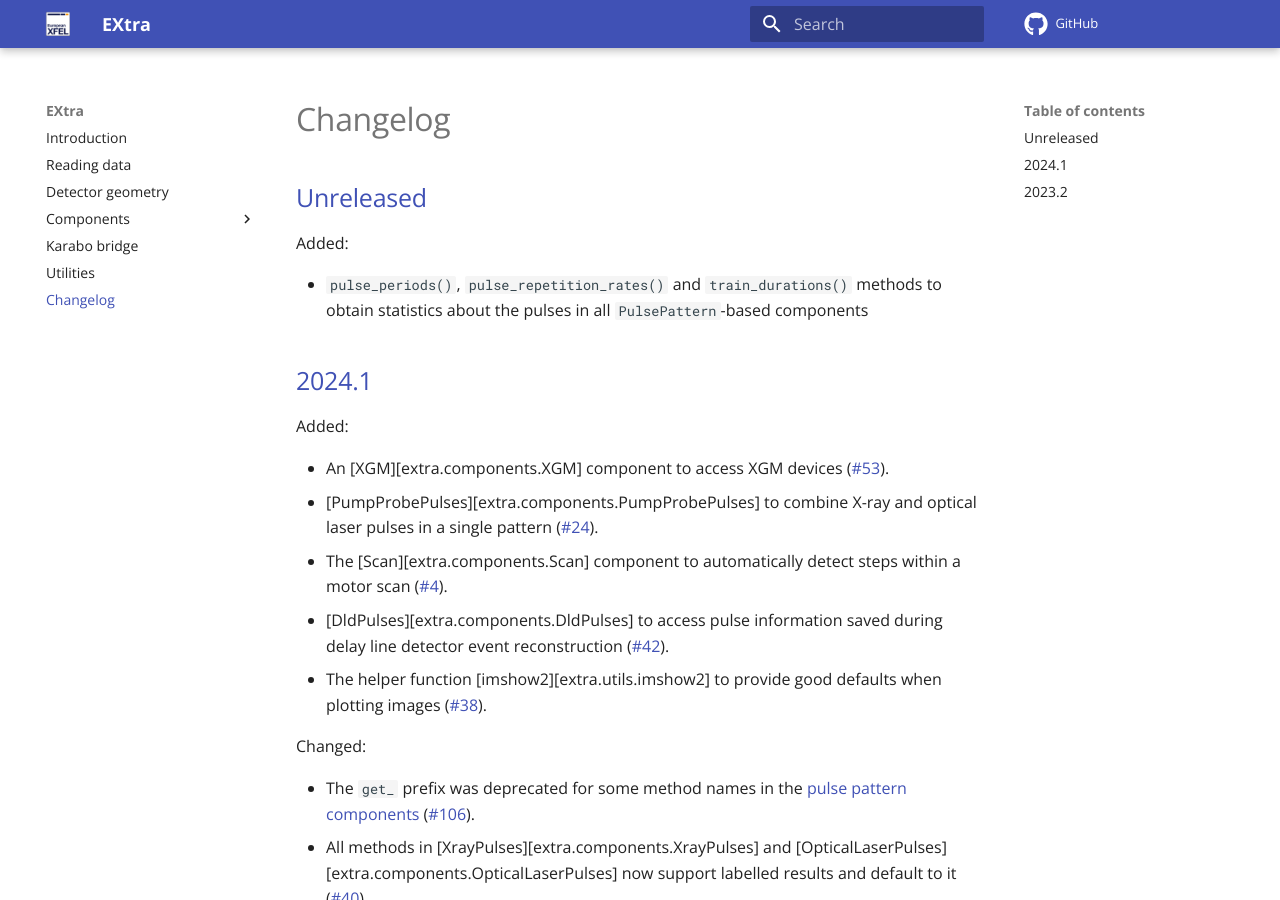
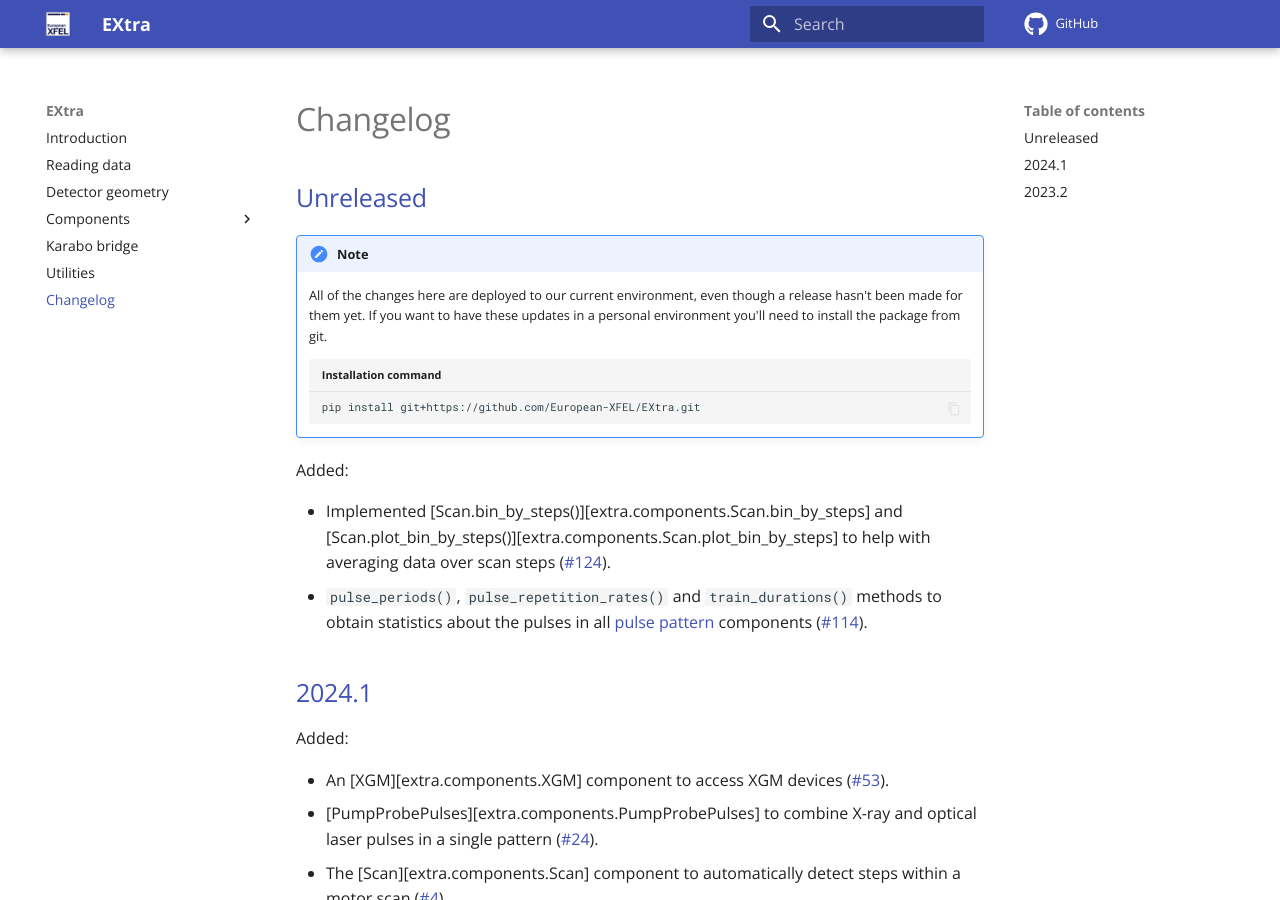
Before and after one commit to European-XFEL/EXtra, an MkDocs documentation site: the page built from docs/changelog.md, in a window 1280 px wide and 900 px high. Built offline with MkDocs 1.6.1 and Material for MkDocs 9.7.7, drawn with Linux system fonts in a browser that asks for light colours; emoji names are drawn with the system emoji font; comment, search, counter and statistics services are not loaded.

Commit message:
Update the changelog
- Uncommented installation admonition
- Fixed formatting
- Added links

````diff
--- a/docs/changelog.md
+++ b/docs/changelog.md
@@ -6,37 +6,45 @@
 # Changelog
 
 ## [Unreleased]
+
+!!! note
+    All of the changes here are deployed to our current environment, even though
+    a release hasn't been made for them yet. If you want to have these updates
+    in a personal environment you'll need to install the package from git.
+
+    ```bash title="Installation command"
+    pip install git+https://github.com/European-XFEL/EXtra.git
+    ```
+
 Added:
 
-- `pulse_periods()`, `pulse_repetition_rates()` and `train_durations()` methods to obtain statistics about the pulses in all `PulsePattern`-based components
-
-<!-- !!! note -->
-<!--     All of the changes here are deployed to our current environment, even though -->
-<!--     a release hasn't been made for them yet. If you want to have these updates -->
-<!--     in a personal environment you'll need to install the package from git. -->
-
-<!--     ```bash title="Installation command" -->
-<!--     pip install git+https://github.com/European-XFEL/EXtra.git -->
-<!--     ``` -->
+- Implemented [Scan.bin_by_steps()][extra.components.Scan.bin_by_steps] and
+  [Scan.plot_bin_by_steps()][extra.components.Scan.plot_bin_by_steps] to help
+  with averaging data over scan steps (!124).
+- `pulse_periods()`, `pulse_repetition_rates()` and `train_durations()` methods
+  to obtain statistics about the pulses in all [pulse
+  pattern](components/pulse-patterns.md) components (!114).
 
 ## [2024.1]
 Added:
 
 - An [XGM][extra.components.XGM] component to access XGM devices (!53).
-- [PumpProbePulses][extra.components.PumpProbePulses] to combine X-ray and optical laser pulses in a single pattern (!24).
+- [PumpProbePulses][extra.components.PumpProbePulses] to combine X-ray and
+  optical laser pulses in a single pattern (!24).
 - The [Scan][extra.components.Scan] component to automatically detect steps
   within a motor scan (!4).
-- [DldPulses][extra.components.DldPulses] to access pulse information saved during delay line detector event reconstruction (!42).
-- The helper function [imshow2][extra.utils.imshow2] to provide good defaults when
-  plotting images (!38).
+- [DldPulses][extra.components.DldPulses] to access pulse information saved
+  during delay line detector event reconstruction (!42).
+- The helper function [imshow2][extra.utils.imshow2] to provide good defaults
+  when plotting images (!38).
 
 Changed:
 
 - The `get_` prefix was deprecated for some method names in the [pulse pattern
   components](components/pulse-patterns.md) (!106).
 - All methods in [XrayPulses][extra.components.XrayPulses] and
-  [OpticalLaserPulses][extra.components.OpticalLaserPulses] now support labelled results
-  and default to it (!40).
+  [OpticalLaserPulses][extra.components.OpticalLaserPulses] now support labelled
+  results and default to it (!40).
 - [Scantool][extra.components.Scantool]'s `__repr__()` functionality to print
   information was moved to [Scantool.info()][extra.components.Scantool.info]
   (!29).
````
